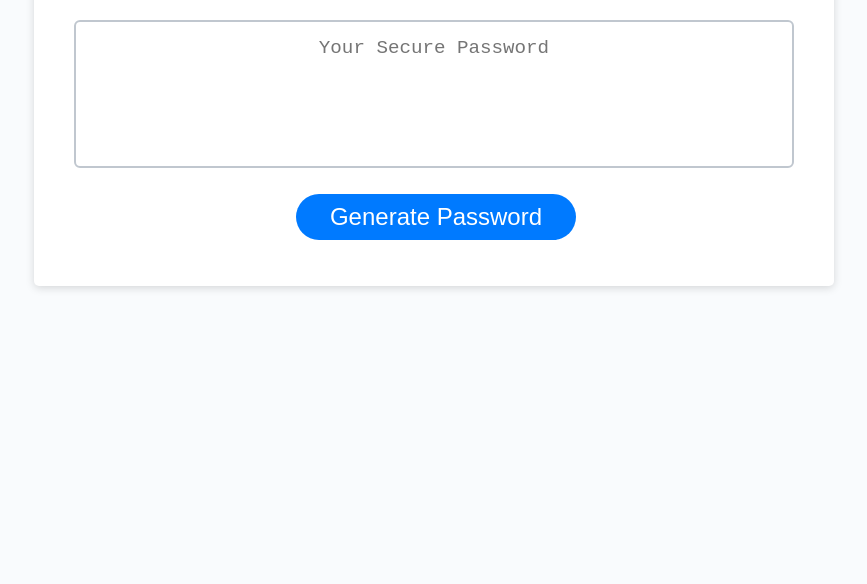
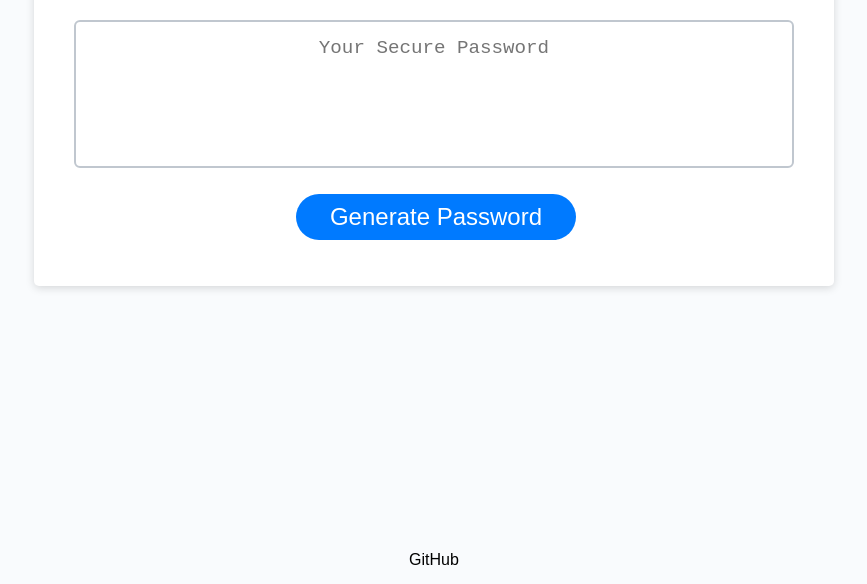
Before and after one commit to joseph-s-foster/Password-Generator, a plain HTML site: page index.html in a window 1280 px wide. Shown: the part 216-800 px from the top of the page, without its empty margins (206-1073 px from the left). Drawn offline with Linux system fonts and the light colour scheme.

Commit message:
added footer

```diff
--- a/assets/style.css
+++ b/assets/style.css
@@ -21,6 +21,9 @@ body {
   padding-top: 30px;
   padding-left: 20px;
   padding-right: 20px;
+  min-height: 100%;
+  margin-bottom: -48px;
+  padding-bottom: 48px;
 }
 
 header {
@@ -78,8 +81,7 @@ header {
   border: none;
   background-color: #007aff;
   border-radius: 25px;
-  box-shadow: rgba(0, 0, 0, 0.1) 0px 1px 6px 0px rgba(0, 0, 0, 0.2) 0px 1px 1px
-    0px;
+  box-shadow: rgba(0, 0, 0, 0.1) 0px 1px 6px 0px rgba(0, 0, 0, 0.2) 0px 1px 1px 0px;
   color: hsl(0, 0%, 100%);
   display: inline-block;
   font-size: 1.5rem;
@@ -135,8 +137,22 @@ button[disabled] {
   }
 }
 
-@media (max-width: 500px) {
-  .btn {
-    font-size: 0.8rem;
-  }
+.footer {
+  display: flex;
+  justify-content: center;
+  align-items: center;
+  height: 48px;
+  text-align: center;
+  position: absolute;
+  bottom: 0;
+  width: 100%;
 }
+
+.footer a {
+  color: black;
+  text-decoration: none;
+}
+
+.footer a:hover span {
+  text-decoration: underline;
+}
--- a/index.html
+++ b/index.html
@@ -1,5 +1,6 @@
 <!DOCTYPE html>
 <html lang="en">
+
 <head>
   <meta charset="UTF-8" />
   <meta name="viewport" content="width=device-width, initial-scale=1.0" />
@@ -7,6 +8,7 @@
   <title>Random Password Generator</title>
   <link rel="stylesheet" href="./assets/style.css" />
 </head>
+
 <body>
   <div class="wrapper">
     <header>
@@ -17,18 +19,19 @@
         <h2>Select Generate Password to begin.</h2>
       </div>
       <div class="card-body">
-          <textarea
-            readonly
-            id="password"
-            placeholder="Your Secure Password"
-            aria-label="Generated Password"
-          ></textarea>
+        <textarea readonly id="password" placeholder="Your Secure Password" aria-label="Generated Password"></textarea>
       </div>
       <div class="card-footer">
         <button id="generate" class="btn">Generate Password</button>
       </div>
     </div>
   </div>
+
+  <footer class="footer">
+    <a href="https://github.com/joseph-s-foster/Password-Generator"><span>GitHub</span></a>
+  </footer>
+
   <script src="./assets/script.js"></script>
 </body>
+
 </html>
```
Lines whose indentation alone changed are shown as unchanged.
